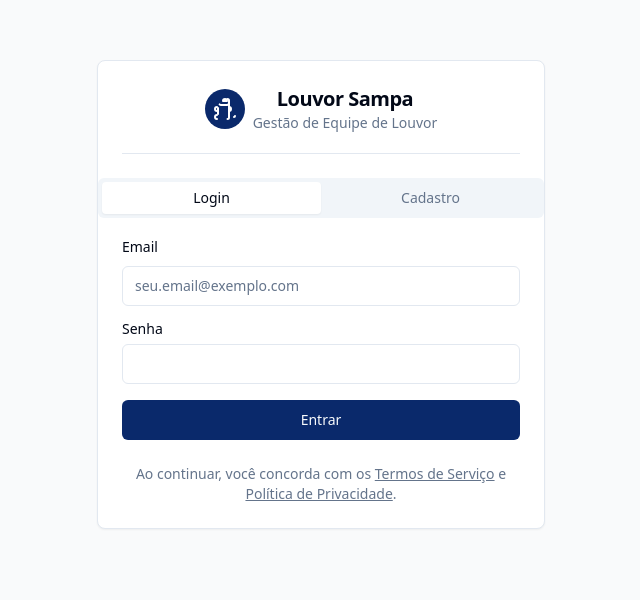
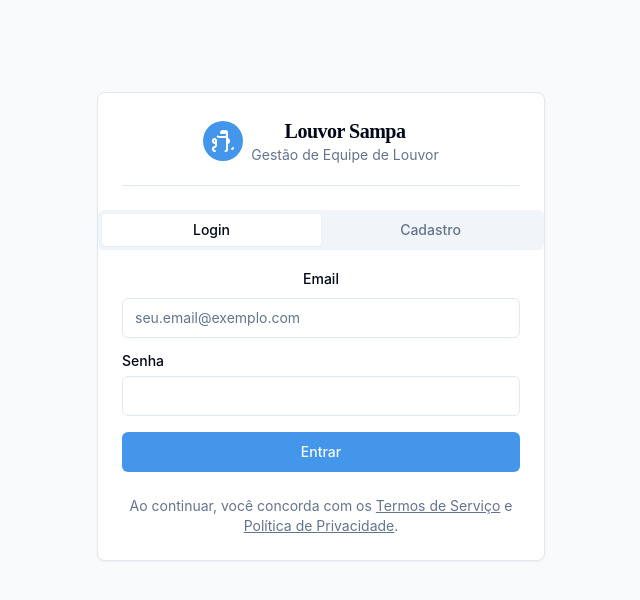
Before and after one commit to guwporcino/louvor-sampa-gestao, a React (Vite) app: page /auth in a window 1280 px wide. Shown: the part 106-706 px from the top of the page, without its empty margins (319-959 px from the left). Built offline with nearby package versions, Linux system fonts and the light colour scheme.

Commit message:
Refactor: Implement new visual identity
Update the system's visual identity based on the provided documentation, including color palette, typography, and logo elements.

```diff
--- a/src/index.css
+++ b/src/index.css
@@ -2,6 +2,8 @@
 @tailwind base;
 @tailwind components;
 @tailwind utilities;
+
+@import url('https://fonts.googleapis.com/css2?family=Playfair+Display:wght@400;500;600;700&family=Inter:wght@300;400;500;600;700&display=swap');
 
 @layer base {
   :root {
@@ -14,16 +16,19 @@
     --popover: 0 0% 100%;
     --popover-foreground: 222.2 84% 4.9%;
 
-    --primary: 221 83% 23%;
+    /* DivinusGest Blue */
+    --primary: 210 80% 59%;
     --primary-foreground: 210 40% 98%;
 
-    --secondary: 261 43% 42%;
+    /* DivinusGest Deep Blue */
+    --secondary: 210 40% 25%;
     --secondary-foreground: 0 0% 100%;
 
     --muted: 210 40% 96.1%;
     --muted-foreground: 215.4 16.3% 46.9%;
 
-    --accent: 32 95% 65%;
+    /* DivinusGest Gold */
+    --accent: 40 90% 68%;
     --accent-foreground: 222.2 47.4% 11.2%;
 
     --destructive: 0 84.2% 60.2%;
@@ -35,13 +40,13 @@
 
     --radius: 0.5rem;
 
-    --sidebar-background: 221 83% 23%;
+    --sidebar-background: 210 40% 25%;
     --sidebar-foreground: 0 0% 100%;
-    --sidebar-primary: 261 43% 42%;
+    --sidebar-primary: 210 80% 59%;
     --sidebar-primary-foreground: 0 0% 100%;
-    --sidebar-accent: 32 95% 65%;
+    --sidebar-accent: 40 90% 68%;
     --sidebar-accent-foreground: 222.2 47.4% 11.2%;
-    --sidebar-border: 221 83% 33%;
+    --sidebar-border: 210 40% 35%;
     --sidebar-ring: 217.2 91.2% 59.8%;
   }
 
@@ -55,7 +60,7 @@
     --popover: 222.2 84% 4.9%;
     --popover-foreground: 210 40% 98%;
 
-    --primary: 217.2 91.2% 59.8%;
+    --primary: 210 80% 59%;
     --primary-foreground: 222.2 47.4% 11.2%;
 
     --secondary: 217.2 32.6% 17.5%;
@@ -64,7 +69,7 @@
     --muted: 217.2 32.6% 17.5%;
     --muted-foreground: 215 20.2% 65.1%;
 
-    --accent: 32 95% 55%;
+    --accent: 40 90% 68%;
     --accent-foreground: 210 40% 98%;
 
     --destructive: 0 62.8% 30.6%;
@@ -83,19 +88,75 @@
 
   body {
     @apply bg-background text-foreground;
+    font-family: 'Inter', sans-serif;
+  }
+
+  h1, h2, h3, h4, h5, h6, .brand-text {
+    font-family: 'Playfair Display', serif;
   }
 }
 
 @layer utilities {
   .worship-gradient {
-    @apply bg-gradient-to-r from-worship-blue to-worship-purple;
+    @apply bg-gradient-to-r from-primary to-secondary;
   }
 
   .gold-glow {
-    @apply transition-all duration-300 hover:shadow-lg hover:shadow-worship-gold/20;
+    @apply transition-all duration-300 hover:shadow-lg hover:shadow-accent/20;
   }
 
   .worship-card {
     @apply bg-white dark:bg-gray-800 rounded-lg shadow-md p-4 gold-glow;
   }
+
+  .divinus-gradient {
+    @apply bg-gradient-to-r from-primary to-secondary;
+  }
+
+  .divinus-card {
+    @apply bg-white dark:bg-gray-800 rounded-lg shadow-md p-4 hover:shadow-lg hover:shadow-accent/20 transition-all duration-300;
+  }
 }
+
+#root {
+  max-width: 1280px;
+  margin: 0 auto;
+  padding: 2rem;
+  text-align: center;
+}
+
+.logo {
+  height: 6em;
+  padding: 1.5em;
+  will-change: filter;
+  transition: filter 300ms;
+}
+.logo:hover {
+  filter: drop-shadow(0 0 2em #646cffaa);
+}
+.logo.react:hover {
+  filter: drop-shadow(0 0 2em #61dafbaa);
+}
+
+@keyframes logo-spin {
+  from {
+    transform: rotate(0deg);
+  }
+  to {
+    transform: rotate(360deg);
+  }
+}
+
+@media (prefers-reduced-motion: no-preference) {
+  a:nth-of-type(2) .logo {
+    animation: logo-spin infinite 20s linear;
+  }
+}
+
+.card {
+  padding: 2em;
+}
+
+.read-the-docs {
+  color: #888;
+}
--- a/src/layout/MainLayout.tsx
+++ b/src/layout/MainLayout.tsx
@@ -7,7 +7,7 @@ import { Toaster } from "@/components/ui/toaster";
 import { Toaster as Sonner } from "@/components/ui/sonner";
 import { useDepartment } from "../contexts/DepartmentContext";
 import { Button } from "@/components/ui/button";
-import { ArrowLeft } from "lucide-react";
+import { ArrowLeft, Dove } from "lucide-react";
 
 const MainLayout: React.FC = () => {
   const { currentDepartment } = useDepartment();
@@ -16,9 +16,9 @@ const MainLayout: React.FC = () => {
   // Update document title based on current department
   useEffect(() => {
     if (currentDepartment) {
-      document.title = `IbrCaue - ${currentDepartment.name}`;
+      document.title = `DivinusGest - ${currentDepartment.name}`;
     } else {
-      document.title = 'IbrCaue - Gestão de Equipes';
+      document.title = 'DivinusGest - Gestão de Equipes';
     }
   }, [currentDepartment, location]);
 
--- a/src/pages/Financial.tsx
+++ b/src/pages/Financial.tsx
@@ -3,7 +3,7 @@ import React from 'react';
 import { Tabs, TabsContent, TabsList, TabsTrigger } from "@/components/ui/tabs";
 import { Button } from "@/components/ui/button";
 import { Link } from "react-router-dom";
-import { DollarSign, PieChart, Landmark, ArrowUpDown, FileText, ArrowLeft } from 'lucide-react';
+import { DollarSign, PieChart, Landmark, ArrowUpDown, FileText, ArrowLeft, Dove, Leaf } from 'lucide-react';
 import { FinancialDashboard } from '@/components/financial/FinancialDashboard';
 import { IncomeTransactions } from '@/components/financial/IncomeTransactions';
 import { IncomeCategories } from '@/components/financial/IncomeCategories';
@@ -25,11 +25,19 @@ const Financial = () => {
   return (
     <div className="container mx-auto py-6 space-y-8">
       <div className="flex justify-between items-center">
-        <div>
-          <h1 className="text-3xl font-bold tracking-tight">Financeiro</h1>
-          <p className="text-muted-foreground">
-            Gerencie receitas, despesas e contas bancárias da igreja
-          </p>
+        <div className="flex items-center gap-4">
+          <div className="h-12 w-12 rounded-full bg-divinus-blue flex items-center justify-center relative">
+            <Dove className="h-7 w-7 text-white" />
+            <div className="absolute -bottom-1 -right-1">
+              <Leaf className="h-4 w-4 text-divinus-gold rotate-45" />
+            </div>
+          </div>
+          <div>
+            <h1 className="text-3xl font-serif font-bold tracking-tight text-divinus-deepBlue dark:text-white">Financeiro</h1>
+            <p className="text-muted-foreground">
+              Gerencie receitas, despesas e contas bancárias da igreja
+            </p>
+          </div>
         </div>
         <div className="flex items-center gap-4">
           <Link to="/home">
--- a/tailwind.config.ts
+++ b/tailwind.config.ts
@@ -19,6 +19,10 @@ export default {
       }
     },
     extend: {
+      fontFamily: {
+        serif: ['Playfair Display', 'serif'],
+        sans: ['Inter', 'sans-serif'],
+      },
       colors: {
         border: 'hsl(var(--border))',
         input: 'hsl(var(--input))',
@@ -63,12 +67,14 @@ export default {
           border: 'hsl(var(--sidebar-border))',
           ring: 'hsl(var(--sidebar-ring))'
         },
-        worship: {
-          blue: '#1A365D',
-          purple: '#553C9A',
-          gold: '#F6AD55',
-          lightBlue: '#63B3ED',
-          lightGray: '#F7FAFC',
+        divinus: {
+          blue: '#4A90E2',
+          deepBlue: '#2C3E50',
+          gold: '#F5C26B',
+          yellow: '#F9D423',
+          olive: '#8BAB6A',
+          lightGray: '#E5E5E5',
+          white: '#FFFFFF',
         }
       },
       borderRadius: {
```
Also changed, not shown: src/pages/Home.tsx (+43 -38 lines).
